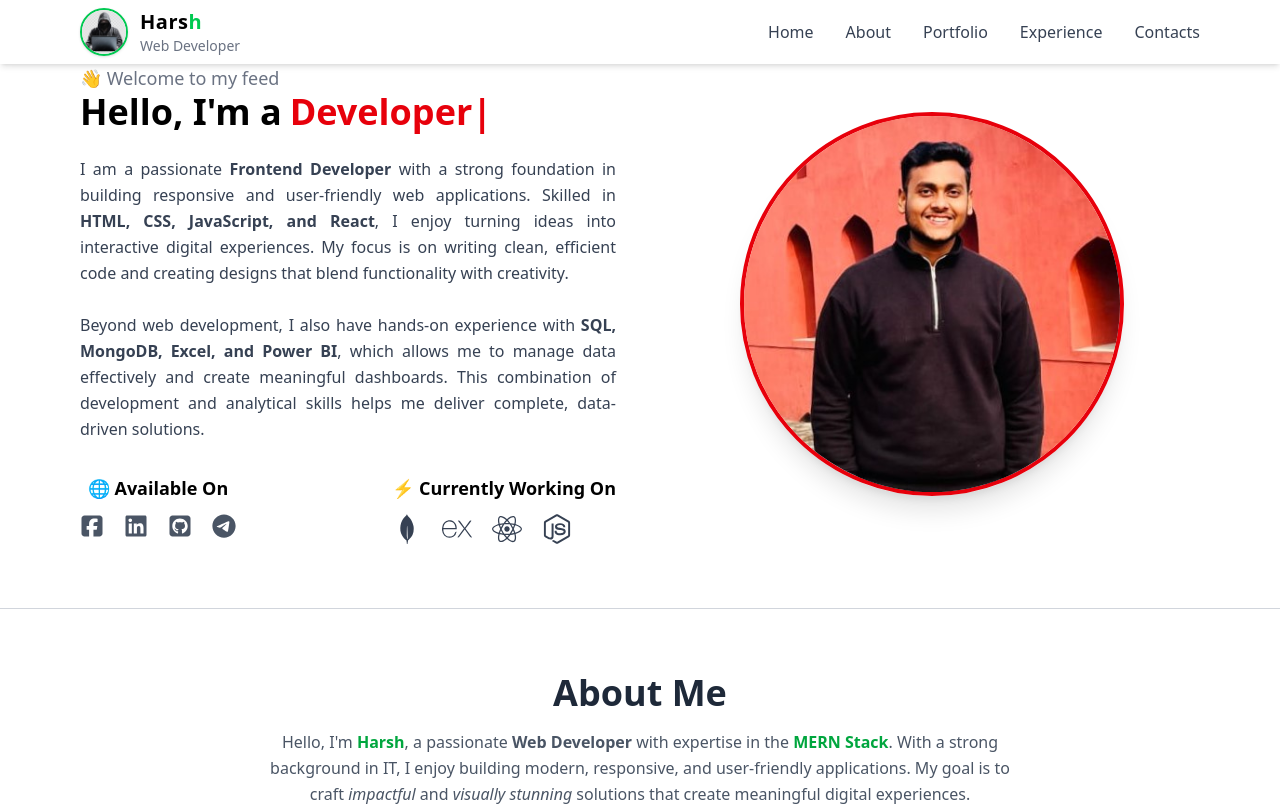
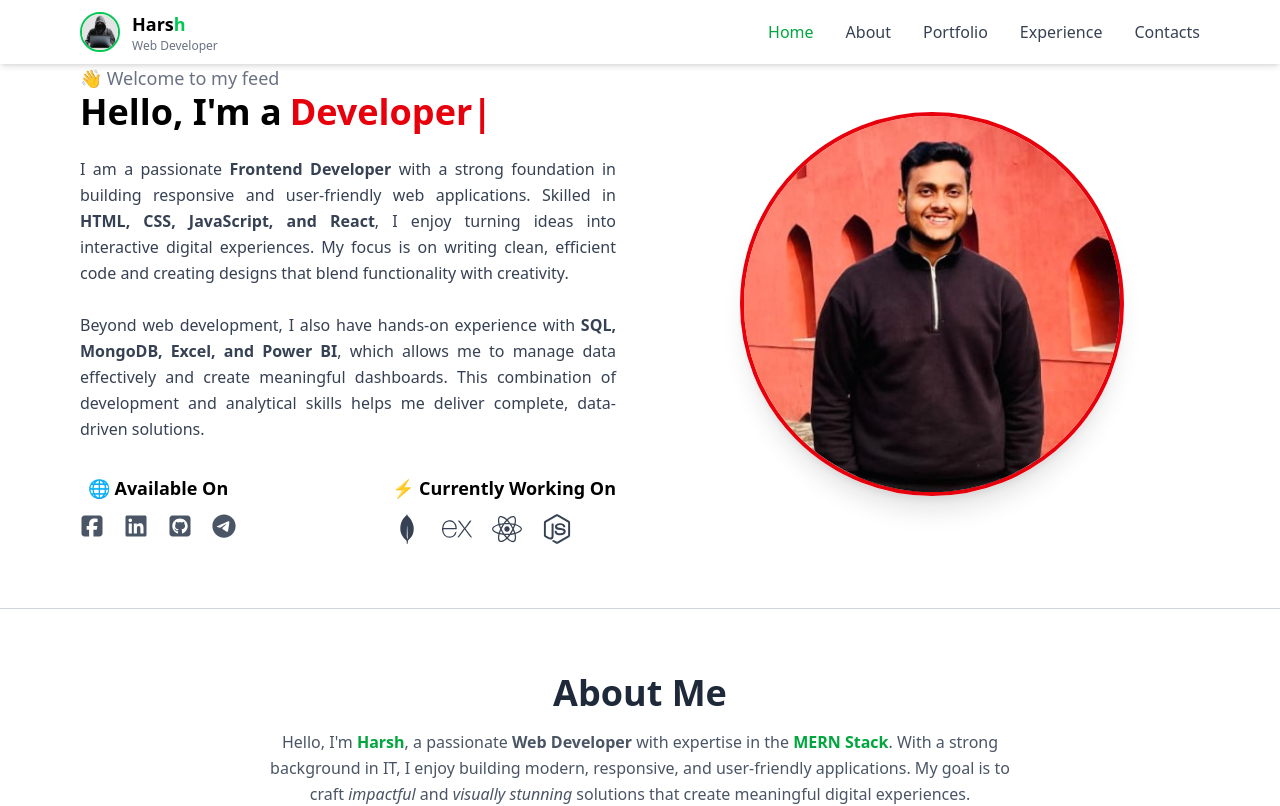
Before and after one commit to HarshRaut9945/Protfolio, a React (Vite) app in the folder Harsh/: page / in a window 1280 px wide. Shown: the top 806 px of the page. Built offline with nearby package versions, Linux system fonts and the light colour scheme.

Commit message:
add func

```diff
--- a/Harsh/package.json
+++ b/Harsh/package.json
@@ -13,6 +13,7 @@
     "@tailwindcss/vite": "^4.1.12",
     "react": "^19.1.1",
     "react-dom": "^19.1.1",
+    "react-hook-form": "^7.62.0",
     "react-icons": "^5.5.0",
     "react-scroll": "^1.9.3",
     "react-typed": "^2.0.12",
--- a/Harsh/src/Component/About.jsx
+++ b/Harsh/src/Component/About.jsx
@@ -2,7 +2,7 @@ import React from "react";
 
 const About = () => {
   return (
-    <div className="max-w-screen-2xl container mx-auto px-6 md:px-20 my-16">
+    <div name="About" className="max-w-screen-2xl container mx-auto px-6 md:px-20 my-16">
       {/* About Section */}
       <div className="text-center mb-12">
         <h1 className="text-4xl font-bold mb-4 text-gray-800">About Me</h1>
--- a/Harsh/src/Component/Contact.jsx
+++ b/Harsh/src/Component/Contact.jsx
@@ -2,12 +2,14 @@ import React from 'react'
 
 const Contact = () => {
   return (
-    <div className='max-w-screen-xl container mx-auto px-6 md:px-20 my-16'>
+    <div name="Contacts" className='max-w-screen-xl container mx-auto px-6 md:px-20 my-16'>
       <h1 className='text-3xl font-bold mb-4 '>Contact me</h1>
       <span>Please Fill Out Form Below TO Contact Me </span>
 
       <div className='flex flex-col items-center justify-center mt-5 rounded-xl'>
-        <form action="" className='bg-slate-200 w-96 px-8 py-6'>
+        <form action="https://getform.io/f/brogovma"
+         method="POST"
+         className='bg-slate-200 w-96 px-8 py-6'>
             <h1 className='text-xl font-semibold mb-4'>Send Your Message</h1>
             <div className='flex flex-col mb-4 '>
                 <label className='' >Full Name</label>
@@ -38,7 +40,7 @@ const Contact = () => {
                   placeholder="Enter your Query"
                      className='border border-gray-300 p-2 rounded  mb-4 bg-white rounded-lg'  />
             </div>
-            <button>Send </button>
+            <button type='submit'>Send </button>
 
 
         </form>
--- a/Harsh/src/Component/Experience.jsx
+++ b/Harsh/src/Component/Experience.jsx
@@ -20,7 +20,7 @@ function Experiance() {
 
   return (
     <div
-      name="Experiance"
+      name="Experience"
       className="max-w-screen-2xl container mx-auto px-4 md:px-20 my-16"
     >
       {/* Heading */}
--- a/Harsh/src/Component/Home.jsx
+++ b/Harsh/src/Component/Home.jsx
@@ -14,7 +14,9 @@ import { ReactTyped } from "react-typed";
 const Home = () => {
   return (
     <>
-      <div className="max-w-screen-2xl container mx-auto px-6 md:px-20 my-16">
+      <div
+      name="Home"
+       className="max-w-screen-2xl container mx-auto px-6 md:px-20 my-16">
         <div className="flex flex-col-reverse md:flex-row items-center gap-12">
           {/* Left Side - Text Content */}
           <div className="w-full md:w-1/2 space-y-6 text-center md:text-left">
--- a/Harsh/src/Component/Navbar.jsx
+++ b/Harsh/src/Component/Navbar.jsx
@@ -2,78 +2,94 @@ import React, { useState } from "react";
 import pic from "../../public/photo.avif";
 import { IoMenu } from "react-icons/io5";
 import { IoMdClose } from "react-icons/io";
+import { Link } from "react-scroll";
 
 const Navbar = () => {
   const [menu, setMenu] = useState(false);
 
-  // Navigation Items
   const navItem = [
     { id: 1, title: "Home" },
     { id: 2, title: "About" },
     { id: 3, title: "Portfolio" },
-    { id: 4, title: "Experience" },
+    { id: 4, title: "Experience" }, // make sure your section uses exactly "Experience"
     { id: 5, title: "Contacts" },
   ];
 
+  const linkProps = {
+    smooth: true,
+    duration: 400,
+    offset: -70, // header height
+    spy: true,
+    activeClass: "text-green-600",
+  };
+
   return (
-    <>
-      <div className="max-w-screen-2xl container mx-auto px-4 md:px-20 shadow-md fixed top-0 left-0 bg-white z-50 h-16">
-        <div className="flex justify-between items-center py-4 h-16">
-          {/* ---------------- Left Section - Logo + Name ---------------- */}
-          <div className="flex items-center space-x-3 cursor-pointer">
+    <div className="max-w-screen-2xl container mx-auto px-4 md:px-20 shadow-md fixed top-0 left-0 right-0 bg-white z-50 h-16">
+      <div className="flex justify-between items-center h-16">
+        {/* Brand */}
+        <div className="flex items-center space-x-3">
           <img
             src={pic}
-              className="w-12 h-12 rounded-full border-2 border-green-500 shadow-sm"
             alt="profile"
+            className="w-10 h-10 rounded-full border-2 border-green-500"
           />
-            <div>
-              <h1 className="font-bold text-xl tracking-wide">
+          <div className="leading-tight">
+            <h1 className="font-bold text-lg">
               Hars<span className="text-green-500">h</span>
             </h1>
-              <p className="text-sm text-gray-500">Web Developer</p>
+            <p className="text-xs text-gray-500">Web Developer</p>
           </div>
         </div>
 
-          {/* ---------------- Desktop Nav Bar ---------------- */}
-          <div>
-            <ul className="hidden md:flex space-x-8 text-gray-700 font-medium">
+        {/* Desktop menu */}
+        <ul className="hidden md:flex items-center space-x-8 text-gray-700 font-medium">
           {navItem.map(({ id, title }) => (
-                <li
-                  key={id}
-                  className="hover:text-green-500 cursor-pointer transition-transform duration-300 hover:scale-105"
-                >
+            <li key={id} className="cursor-pointer hover:text-green-500">
+              <Link to={title} {...linkProps}>
                 {title}
+              </Link>
             </li>
           ))}
         </ul>
 
-            {/* ---------------- Hamburger Icon ---------------- */}
-            <div
-              onClick={() => setMenu(!menu)}
-              className="md:hidden cursor-pointer transition-transform duration-300"
+        {/* Mobile trigger */}
+        <button
+          aria-label="Toggle menu"
+          aria-expanded={menu}
+          onClick={() => setMenu((s) => !s)}
+          className="md:hidden p-2 rounded hover:bg-gray-100"
         >
-              {menu ? <IoMdClose size={28} /> : <IoMenu size={28} />}
-            </div>
-          </div>
+          {menu ? <IoMdClose size={26} /> : <IoMenu size={26} />}
+        </button>
       </div>
 
-        {/* ---------------- Mobile Nav Bar ---------------- */}
+      {/* Mobile overlay menu */}
       {menu && (
-          <div className="md:hidden fixed top-0 left-0 w-full h-screen bg-white flex flex-col items-center justify-center space-y-8 shadow-lg z-40">
-            <ul className="text-gray-700 font-semibold text-xl">
+        <div className="fixed inset-0 z-[60] bg-white/95 backdrop-blur-sm md:hidden">
+          <button
+            aria-label="Close menu"
+            onClick={() => setMenu(false)}
+            className="absolute top-4 right-4 p-2 rounded hover:bg-gray-100"
+          >
+            <IoMdClose size={28} />
+          </button>
+
+          <ul className="h-full flex flex-col items-center justify-center space-y-8 text-xl font-semibold text-gray-800">
             {navItem.map(({ id, title }) => (
-                <li
-                  key={id}
-                  className="py-2 hover:text-green-500 cursor-pointer transition-transform duration-300 hover:scale-110 text-center"
+              <li key={id}>
+                <Link
+                  to={title}
+                  {...linkProps}
+                  onClick={() => setMenu(false)} // close after navigate
                 >
                   {title}
+                </Link>
               </li>
             ))}
           </ul>
         </div>
       )}
     </div>
-    </>
   );
 };
 
```
Also changed, not shown: 1 other file (tests, documents, lock files or other folders). Lines whose indentation alone changed are shown as unchanged.
